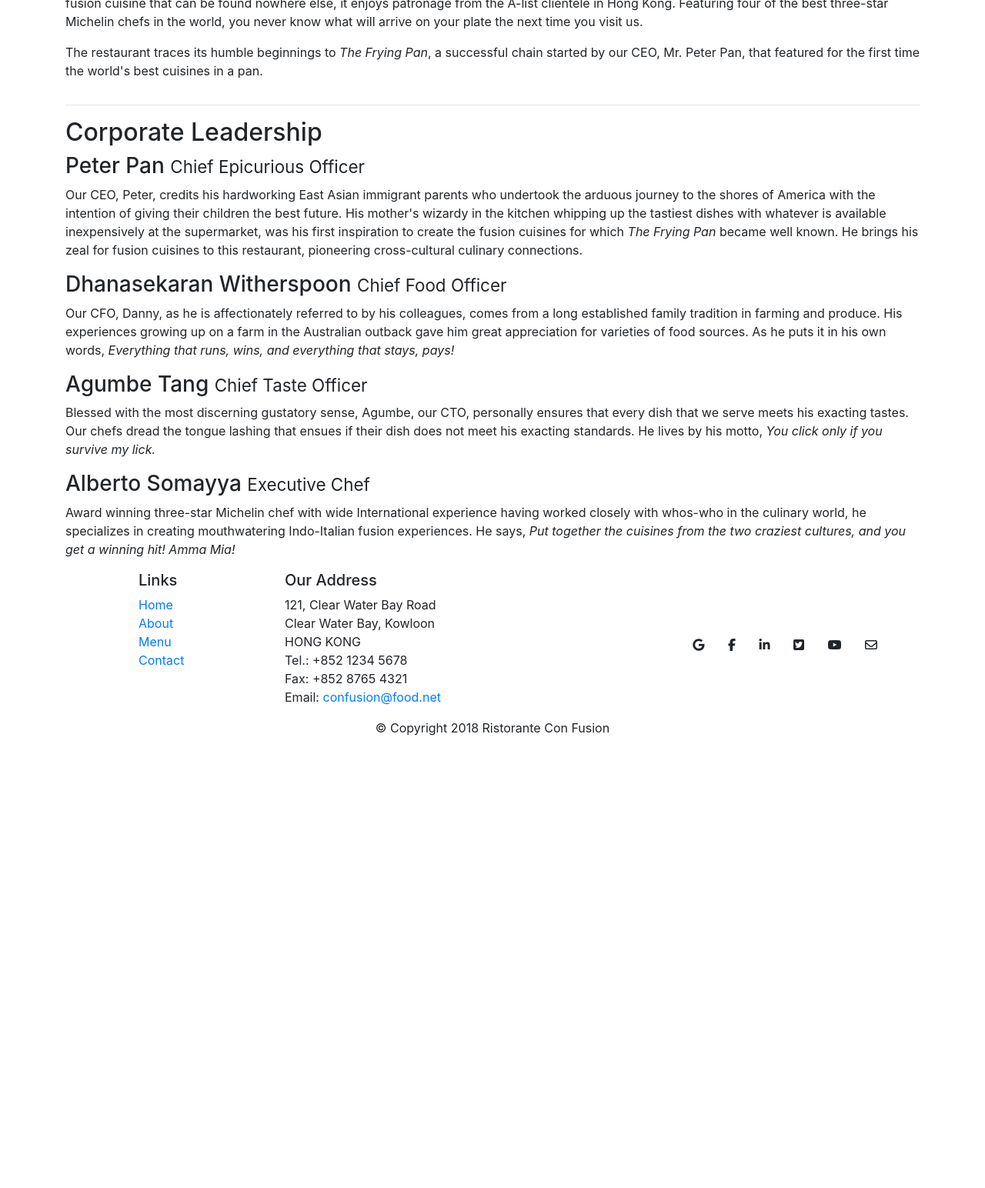
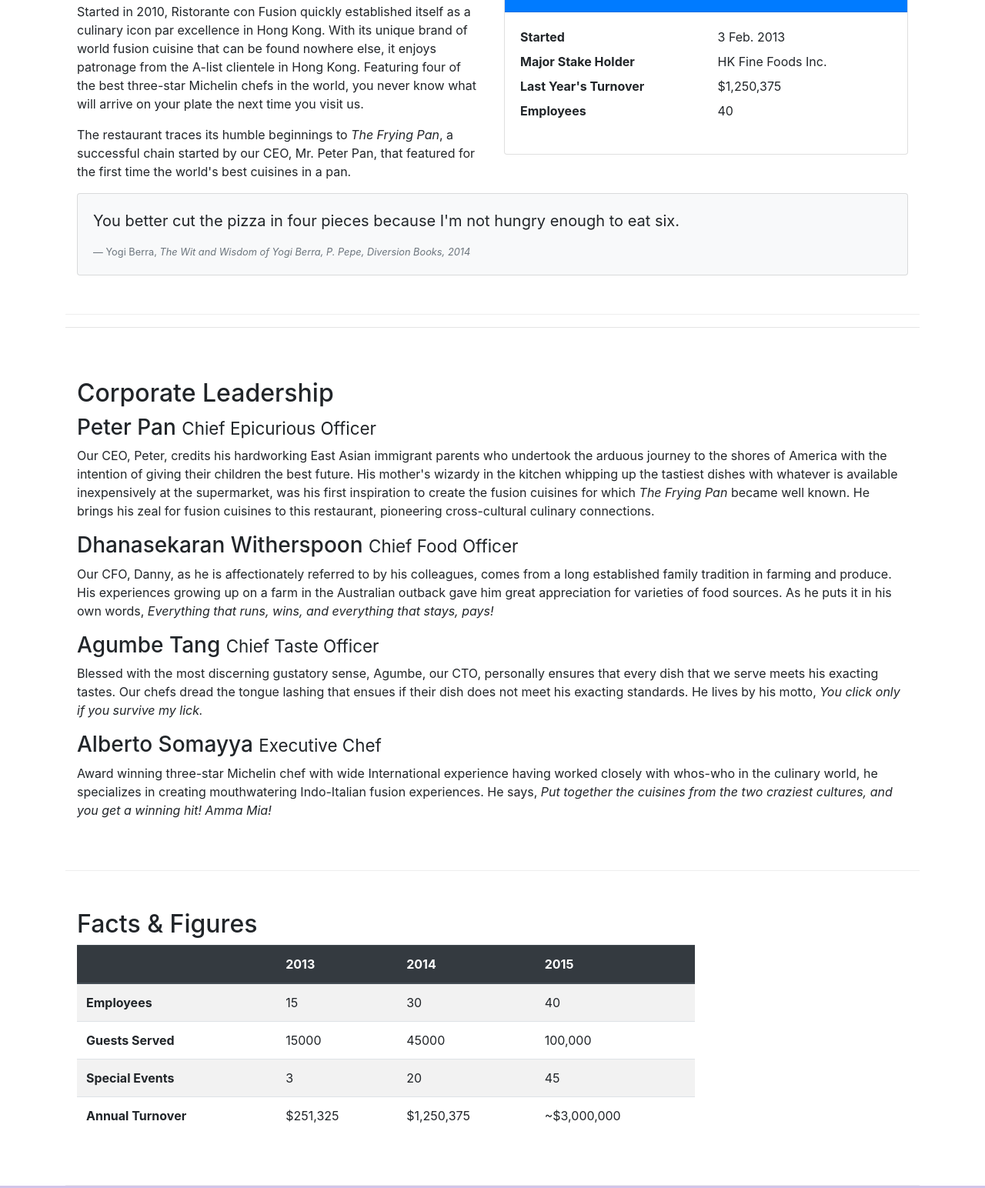
Before and after one commit to beastjk/bootstrap-coursera, a plain HTML site: page aboutus.html in a window 1280 px wide. Shown: the part 449-1993 px from the top of the page at 77% size. Before the commit the page ends 1423 px from the top, so only its background shows below. Drawn offline with nearby package versions, Linux system fonts and the light colour scheme.

Commit message:
Tables and Cards

```diff
--- a/aboutus.html
+++ b/aboutus.html
@@ -4,8 +4,10 @@
 <head>
 
     <!-- CSS only -->
-    <link rel="stylesheet" href="https://stackpath.bootstrapcdn.com/bootstrap/4.5.0/css/bootstrap.min.css" integrity="sha384-9aIt2nRpC12Uk9gS9baDl411NQApFmC26EwAOH8WgZl5MYYxFfc+NcPb1dKGj7Sk" crossorigin="anonymous">
+    <!-- <link rel="stylesheet" href="https://stackpath.bootstrapcdn.com/bootstrap/4.5.0/css/bootstrap.min.css" integrity="sha384-9aIt2nRpC12Uk9gS9baDl411NQApFmC26EwAOH8WgZl5MYYxFfc+NcPb1dKGj7Sk" crossorigin="anonymous"> -->
+    <link rel="stylesheet" href="https://stackpath.bootstrapcdn.com/bootstrap/4.3.1/css/bootstrap.min.css" integrity="sha384-ggOyR0iXCbMQv3Xipma34MD+dH/1fQ784/j6cY/iJTQUOhcWr7x9JvoRxT2MZw1T" crossorigin="anonymous">
     <link href="https://stackpath.bootstrapcdn.com/font-awesome/4.7.0/css/font-awesome.min.css" rel="stylesheet" integrity="sha384-wvfXpqpZZVQGK6TAh5PVlGOfQNHSoD2xbE+QkPxCAFlNEevoEH3Sl0sibVcOQVnN" crossorigin="anonymous">
+    <link rel="stylesheet" href="/css/styles.css">
     <title>Ristorante Con Fusion: About Us</title>
 
 </head>
@@ -28,7 +30,7 @@
             <a class="nav-link" href="#"><span class="fa fa-list"></span> Menu</a>
         </li>
         <li class="nav-item">
-            <a class="nav-link" href="#"><span class="fa fa-address-card"></span> Contact</a>
+            <a class="nav-link" href="/contactus.html"><span class="fa fa-address-card"></span> Contact</a>
         </li>
 
     </div>
@@ -57,19 +59,45 @@
             </div>
         </div>
 
-        <div class="row">
-            <div class="col-12">
+        <div class="row row-content">
+            <div class="col-12 col-sm-6">
                 <h2>Our History</h2>
                 <p>Started in 2010, Ristorante con Fusion quickly established itself as a culinary icon par excellence in Hong Kong. With its unique brand of world fusion cuisine that can be found nowhere else, it enjoys patronage from the A-list clientele in Hong Kong.  Featuring four of the best three-star Michelin chefs in the world, you never know what will arrive on your plate the next time you visit us.</p>
                 <p>The restaurant traces its humble beginnings to <em>The Frying Pan</em>, a successful chain started by our CEO, Mr. Peter Pan, that featured for the first time the world's best cuisines in a pan.</p>
             </div>
-            <div>
+            <div class="col-12 col-sm-6">
+                <div class="card">
+                    <h3 class="card-header bg-primary text-white">Facts At a Glance</h3>
+                    <div class="card-body">
+                        <dl class="row">
+                            <dt class="col-6">Started</dt>
+                            <dd class="col-6">3 Feb. 2013</dd>
+                            <dt class="col-6">Major Stake Holder</dt>
+                            <dd class="col-6">HK Fine Foods Inc.</dd>
+                            <dt class="col-6">Last Year's Turnover</dt>
+                            <dd class="col-6">$1,250,375</dd>
+                            <dt class="col-6">Employees</dt>
+                            <dd class="col-6">40</dd>
+                        </dl>
+                    </div>
+                </div>
+            </div>
+            <div class="col-12">
+                <div class="card card-body bg-light">
+                    <blockquote class="blockquote">
+                        <p class="mb-0">You better cut the pizza in four pieces because
+                            I'm not hungry enough to eat six.</p>
+                    </blockquote>
+                    <footer class="blockquote-footer">Yogi Berra,
+                        <cite title="Source Title">The Wit and Wisdom of Yogi Berra,
+                        P. Pepe, Diversion Books, 2014</footer>
+                </div>
             </div>
         </div>
 
         <hr>
 
-        <div class="row">
+        <div class="row row-content">
             <div class="col-12">
                 <h2>Corporate Leadership</h2>
                 <h3>Peter Pan <small>Chief Epicurious Officer</small></h3>
@@ -82,7 +110,49 @@
                 <p>Award winning three-star Michelin chef with wide International experience having worked closely with whos-who in the culinary world, he specializes in creating mouthwatering Indo-Italian fusion experiences. He says, <em>Put together the cuisines from the two craziest cultures, and you get a winning hit! Amma Mia!</em></p>
             </div>
        </div>
-
+        <div class="row row-content">
+            <div class="col-12 col-sm-9">
+                <h2>Facts &amp; Figures</h2>
+                <div class="table-responsive">
+                    <table class="table table-striped">
+                        <thead class="thead-dark">
+                            <tr>
+                                <th>&nbsp;</th>
+                                <th>2013</th>
+                                <th>2014</th>
+                                <th>2015</th>
+                            </tr>
+                        </thead>
+                        <tbody>
+                            <tr>
+                                <th>Employees</th>
+                                <td>15</td>
+                                <td>30</td>
+                                <td>40</td>
+                            </tr>
+                            <tr>
+                                <th>Guests Served</th>
+                                <td>15000</td>
+                                <td>45000</td>
+                                <td>100,000</td>
+                            </tr>
+                            <tr>
+                                <th>Special Events</th>
+                                <td>3</td>
+                                <td>20</td>
+                                <td>45</td>
+                            </tr>
+                            <tr>
+                                <th>Annual Turnover</th>
+                                <td>$251,325</td>
+                                <td>$1,250,375</td>
+                                <td>~$3,000,000</td>
+                            </tr>
+                        </tbody>
+                    </table>
+                </div>
+            </div>
+        </div>
     </div>
 
     <footer class="footer">
@@ -131,14 +201,15 @@
 
     <!-- JS, Popper.js, and jQuery -->
     <script src="https://kit.fontawesome.com/91e7c7774b.js" crossorigin="anonymous"></script>
-    <script src="https://code.jquery.com/jquery-3.5.1.slim.min.js" integrity="sha384-DfXdz2htPH0lsSSs5nCTpuj/zy4C+OGpamoFVy38MVBnE+IbbVYUew+OrCXaRkfj" crossorigin="anonymous"></script>
-    <script src="https://cdn.jsdelivr.net/npm/popper.js@1.16.0/dist/umd/popper.min.js" integrity="sha384-Q6E9RHvbIyZFJoft+2mJbHaEWldlvI9IOYy5n3zV9zzTtmI3UksdQRVvoxMfooAo" crossorigin="anonymous"></script>
-    <script src="https://stackpath.bootstrapcdn.com/bootstrap/4.5.0/js/bootstrap.min.js" integrity="sha384-OgVRvuATP1z7JjHLkuOU7Xw704+h835Lr+6QL9UvYjZE3Ipu6Tp75j7Bh/kR0JKI" crossorigin="anonymous"></script>
-
-
     <!-- <script src="https://code.jquery.com/jquery-3.5.1.slim.min.js" integrity="sha384-DfXdz2htPH0lsSSs5nCTpuj/zy4C+OGpamoFVy38MVBnE+IbbVYUew+OrCXaRkfj" crossorigin="anonymous"></script>
     <script src="https://cdn.jsdelivr.net/npm/popper.js@1.16.0/dist/umd/popper.min.js" integrity="sha384-Q6E9RHvbIyZFJoft+2mJbHaEWldlvI9IOYy5n3zV9zzTtmI3UksdQRVvoxMfooAo" crossorigin="anonymous"></script>
     <script src="https://stackpath.bootstrapcdn.com/bootstrap/4.5.0/js/bootstrap.min.js" integrity="sha384-OgVRvuATP1z7JjHLkuOU7Xw704+h835Lr+6QL9UvYjZE3Ipu6Tp75j7Bh/kR0JKI" crossorigin="anonymous"></script> -->
+
+
+    <!-- <script src="https://stackpath.bootstrapcdn.com/bootstrap/4.5.0/js/bootstrap.min.js" integrity="sha384-OgVRvuATP1z7JjHLkuOU7Xw704+h835Lr+6QL9UvYjZE3Ipu6Tp75j7Bh/kR0JKI" crossorigin="anonymous"></script> --> -->
+    <script src="https://code.jquery.com/jquery-3.3.1.slim.min.js" integrity="sha384-q8i/X+965DzO0rT7abK41JStQIAqVgRVzpbzo5smXKp4YfRvH+8abtTE1Pi6jizo" crossorigin="anonymous"></script>
+    <script src="https://cdnjs.cloudflare.com/ajax/libs/popper.js/1.14.7/umd/popper.min.js" integrity="sha384-UO2eT0CpHqdSJQ6hJty5KVphtPhzWj9WO1clHTMGa3JDZwrnQq4sF86dIHNDz0W1" crossorigin="anonymous"></script>
+    <script src="https://stackpath.bootstrapcdn.com/bootstrap/4.3.1/js/bootstrap.min.js" integrity="sha384-JjSmVgyd0p3pXB1rRibZUAYoIIy6OrQ6VrjIEaFf/nJGzIxFDsf4x0xIM+B07jRM" crossorigin="anonymous"></script>
 </body>
 
 </html>
```
Also changed, not shown: contactus.html (+2 -1 lines).
